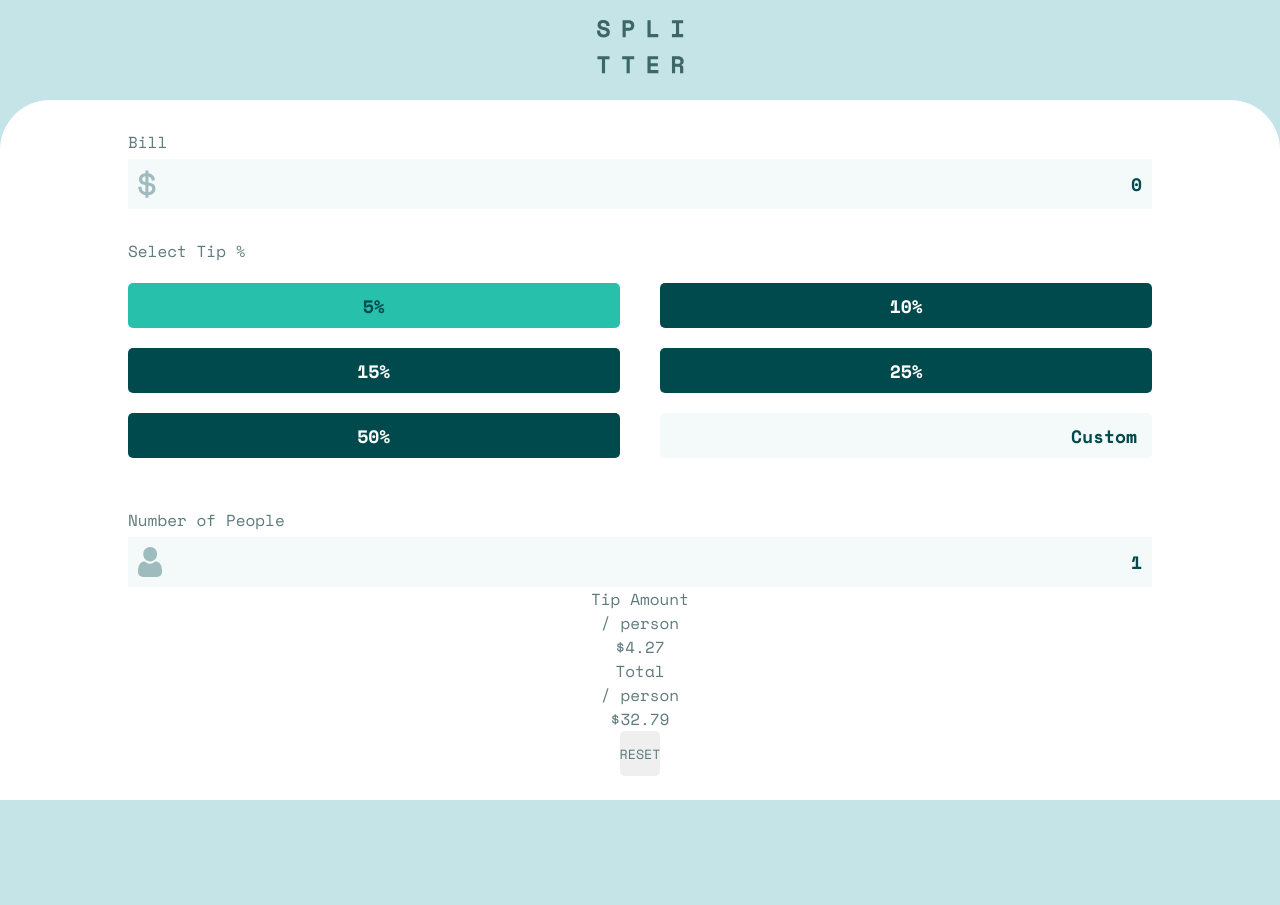
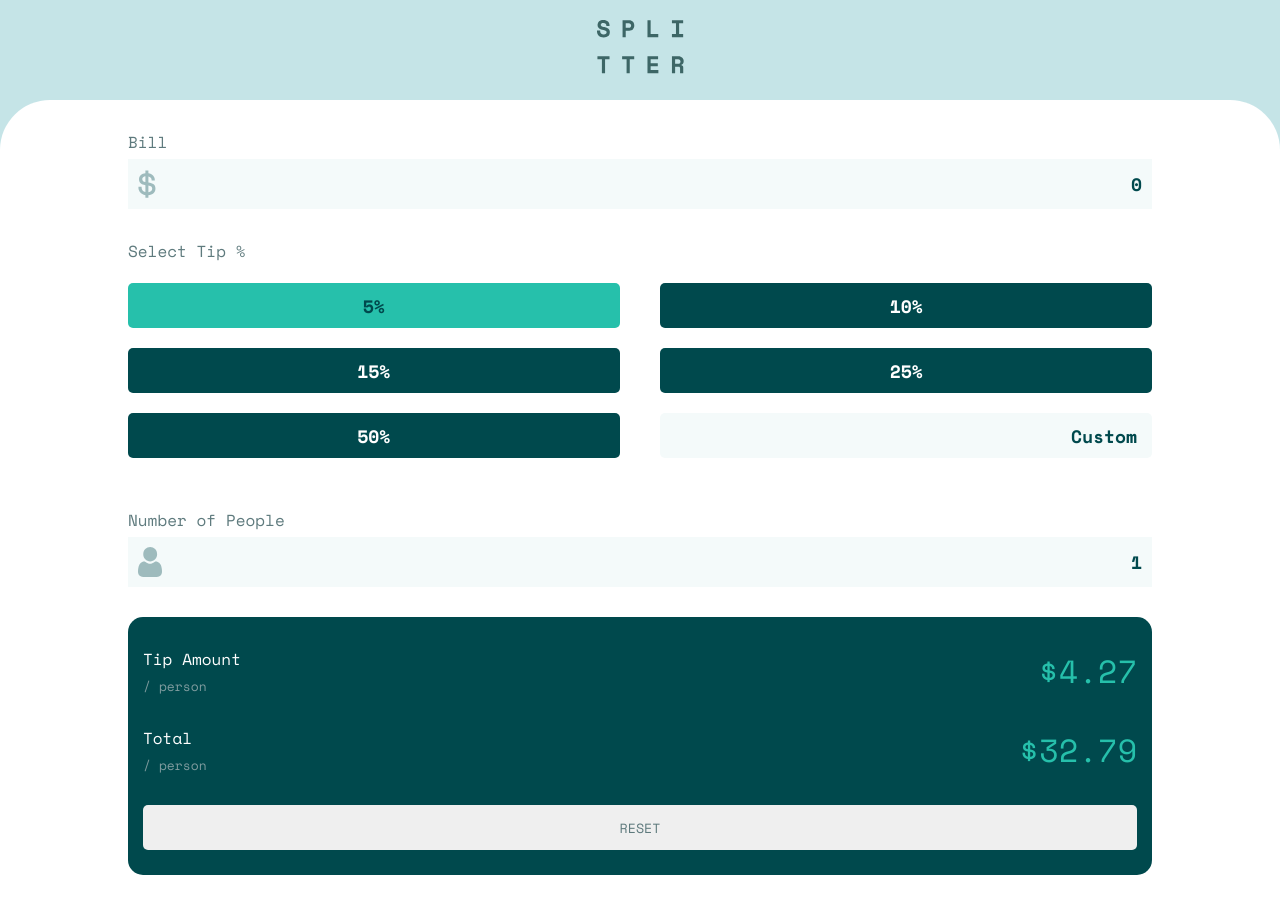
Before and after one commit to cjislegit/tip_calculator, a React (Create React App) app: page / in a window 1280 px wide. Before the commit the page ends 800 px from the top, so only its background shows below. Built offline with nearby package versions, Linux system fonts and the light colour scheme.

Commit message:
Started styling the total component

```diff
--- a/src/Total.js
+++ b/src/Total.js
@@ -2,18 +2,20 @@ import styles from './Total.module.css';
 
 const Total = () => {
   return (
-    <div className='total'>
+    <div className={styles.total}>
       <div className={styles.totalTipAmount}>
-        <div>
-          Tip Amount <br />/ person
+        <div className={styles.totalLeft}>
+          <div className={styles.totalTop}>Tip Amount</div>
+          <div className={styles.totalBottom}>/ person</div>
         </div>
-        <div>$4.27</div>
+        <div className={styles.totalRight}>$4.27</div>
       </div>
       <div className={styles.toalAmount}>
-        <div>
-          Total <br />/ person
+        <div className={styles.totalLeft}>
+          <div className={styles.totalTop}>Total</div>
+          <div className={styles.totalBottom}>/ person</div>
         </div>
-        <div>$32.79</div>
+        <div className={styles.totalRight}>$32.79</div>
       </div>
       <button className={styles.totalReset} value='5'>
         RESET
--- a/src/Total.module.css
+++ b/src/Total.module.css
@@ -4,6 +4,35 @@
   flex-direction: column;
   width: 80%;
   min-width: 80%;
-  margin-top: 30px;
+  margin: 30px 0;
   background-color: var(--Very-dark-cyan);
+  border-radius: 15px;
+  padding: 30px 15px 5px 15px;
 }
+
+.total div {
+  display: flex;
+  justify-content: space-between;
+  margin-bottom: 10px;
+}
+
+.totalLeft {
+  display: flex;
+  flex-direction: column;
+}
+
+.totalTop {
+  color: var(--White);
+  font-size: medium;
+  margin-bottom: 5px !important;
+}
+
+.totalBottom {
+  font-size: small;
+  color: var(--Dark-blueish-cyan);
+}
+
+.totalRight {
+  font-size: xx-large;
+  color: var(--Strong-cyan);
+}
```
